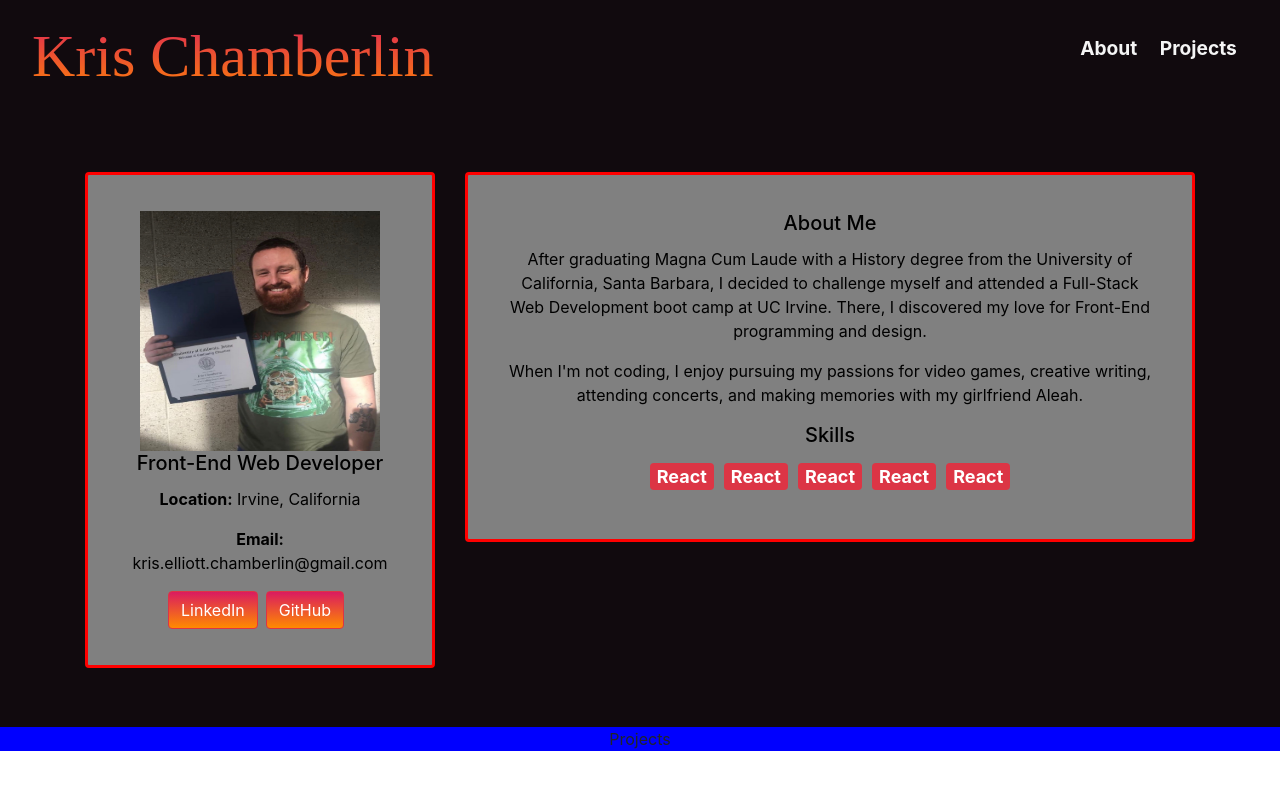
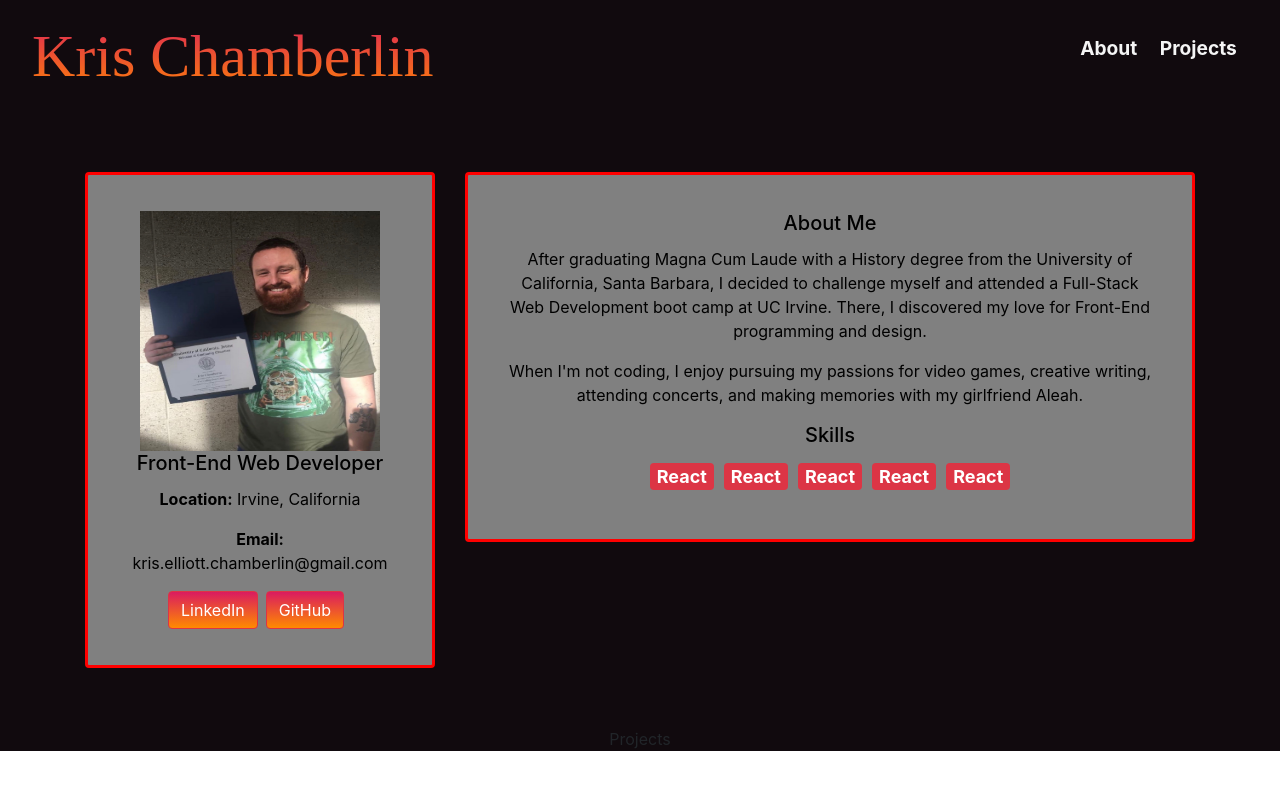
Before and after one commit to kechamberlin/kris-chamberlin-portfolio, a React (Create React App) app: page / in a window 1280 px wide. Shown: the top 790 px of the page. Built offline with nearby package versions, Linux system fonts and the light colour scheme; a web font is replaced by a local one.

Commit message:
Changed project class background color to rgb(17,10,14).

```diff
--- a/src/App.css
+++ b/src/App.css
@@ -24,7 +24,7 @@
 }
 
 .projects {
-  background-color: blue;
+  background-color: rgb(17, 10, 14);
 }
 
 /* .App-logo {
```
